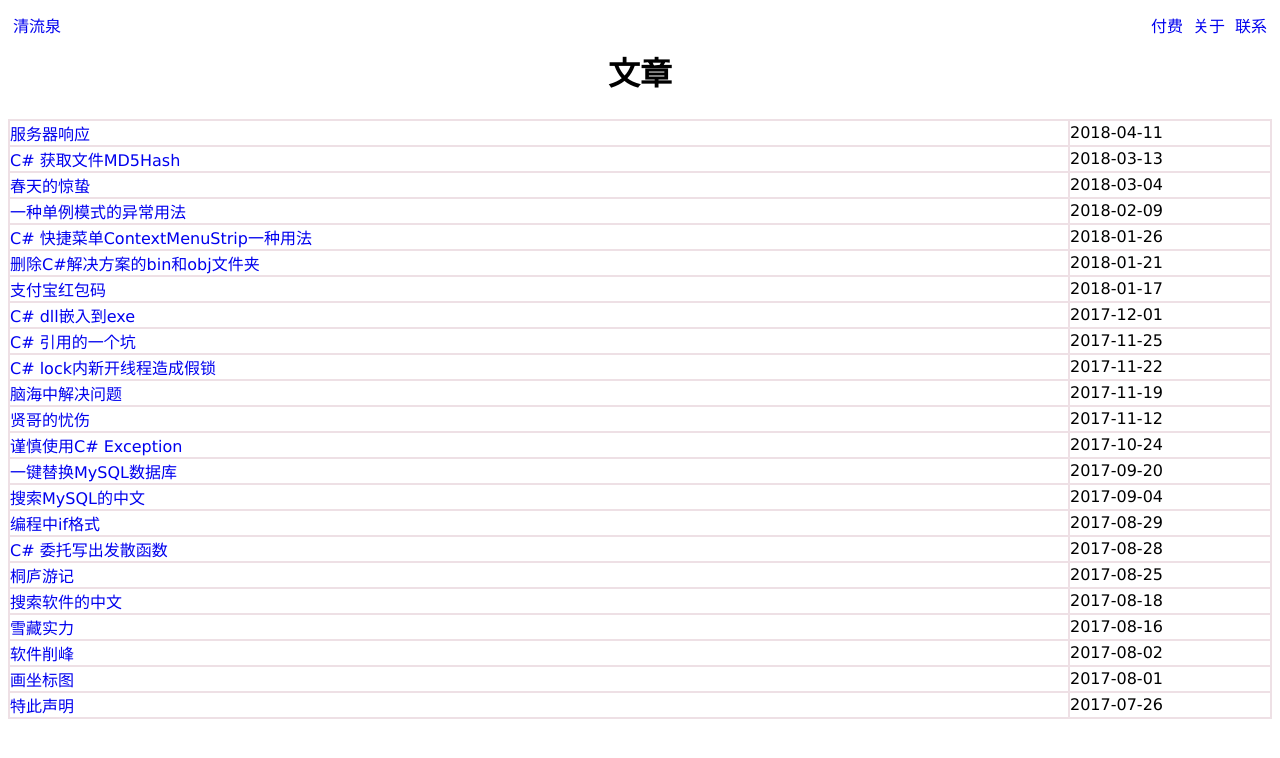
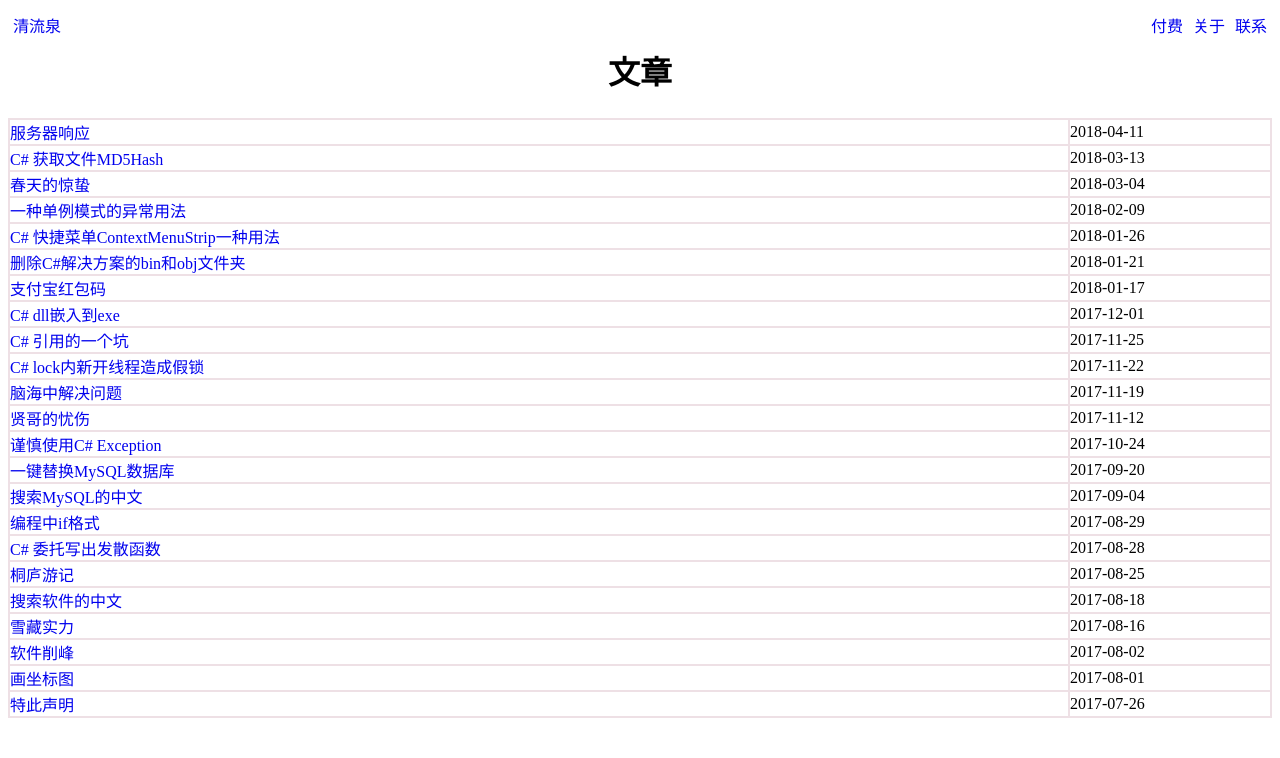
Before and after one commit to yinyongxian/yinyongxian.github.io, a Jekyll site: the page built from index.html, in a window 1280 px wide. Shown: the top 758 px of the page. Built offline with Jekyll 4.4.1, drawn with Linux system fonts in a browser that asks for light colours.

Commit message:
更改css

```diff
--- a/Media/style/main.css
+++ b/Media/style/main.css
@@ -1,6 +1,8 @@
+/*
 body {
     font-family:"lucida grande", "lucida sans unicode", lucida, helvetica, "Hiragino Sans GB", "Microsoft YaHei", "WenQuanYi Micro Hei", sans-serif;
 }
+*/
 
 P {
 	line-height: 1.6;
--- a/_layouts/default.html
+++ b/_layouts/default.html
@@ -20,7 +20,6 @@
 		</ul>
     <br/>
     {{ content }}
-    <h1 style="text-align: center"></h1>
     <br/>
 </body>
 </html>
```
